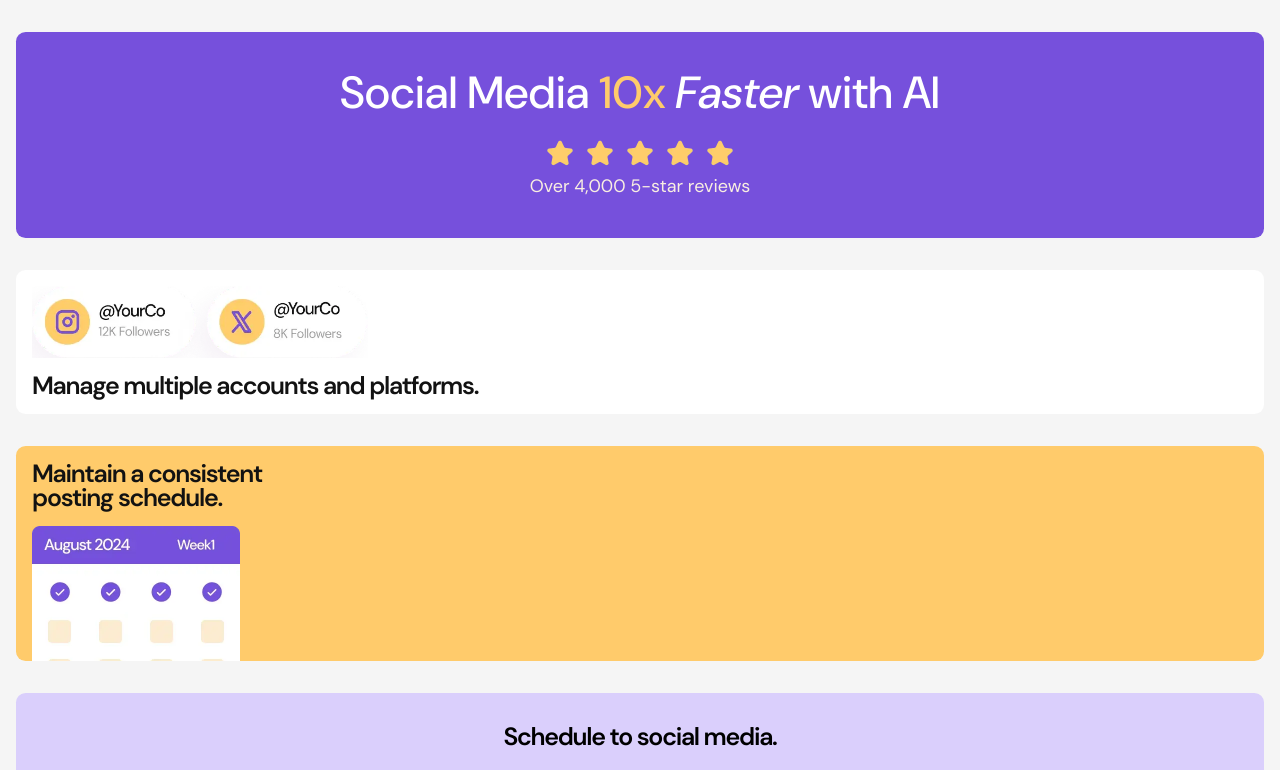
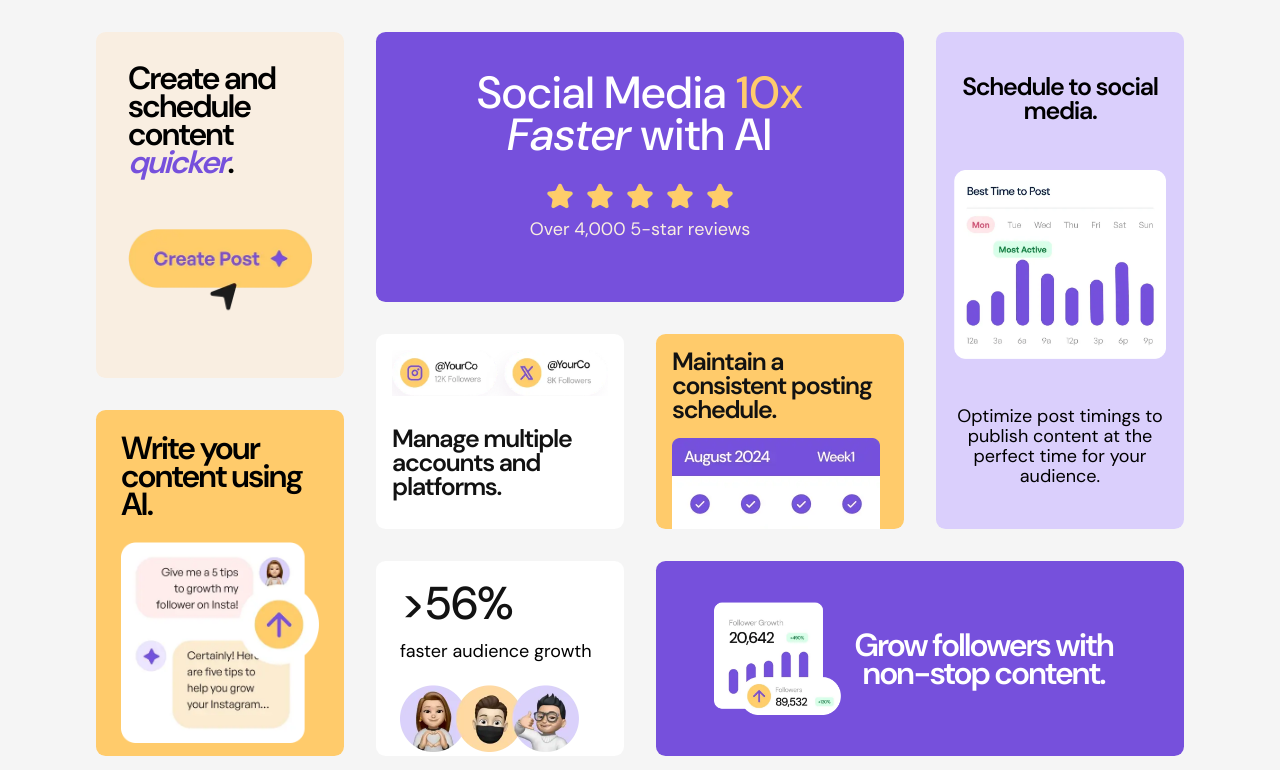
Before and after one commit to JustANipple/bento-grid, a website: page src/index.html in a window 1280 px wide. Shown: the top 770 px of the page. Drawn offline with Linux system fonts and the light colour scheme.

Commit message:
created grid for desktop

```diff
--- a/src/index.html
+++ b/src/index.html
@@ -12,9 +12,14 @@
     <title>Frontend Mentor | Bento grid</title>
     <link rel="stylesheet" href="output.css" />
   </head>
-  <body class="bg-[#f5f5f5]">
-    <main class="grid gap-y-8 px-4 pb-11 pt-8">
-      <div class="rounded-[0.6rem] bg-e_purple500 px-10 py-10 text-center">
+  <body class="flex h-[100vh] justify-center bg-[#f5f5f5] align-middle">
+    <!-- 12 columns and 10 rows -->
+    <main
+      class="grid gap-y-8 px-4 pb-11 pt-8 md:max-w-[70rem] md:grid-cols-12 md:grid-rows-10 md:gap-x-8"
+    >
+      <div
+        class="rounded-[0.6rem] bg-e_purple500 px-10 py-10 text-center md:col-start-4 md:col-end-10 md:row-start-1 md:row-end-5"
+      >
         <p
           class="text-[45px] font-e_weightMedium leading-[2.65rem] tracking-[0.035rem] text-e_white"
         >
@@ -30,7 +35,9 @@
           Over 4,000 5-star reviews
         </p>
       </div>
-      <div class="grid gap-y-4 rounded-[0.6rem] bg-e_white px-4 py-4">
+      <div
+        class="grid gap-y-4 rounded-[0.6rem] bg-e_white px-4 py-4 md:col-start-4 md:col-end-7 md:row-start-5 md:row-end-8"
+      >
         <div class="max-w-[21rem]">
           <img
             src="../assets/images/illustration-multiple-platforms.webp"
@@ -45,7 +52,7 @@
         </p>
       </div>
       <div
-        class="grid max-h-[215px] gap-y-4 overflow-hidden rounded-[0.6rem] bg-e_yellow500 px-4 py-4"
+        class="grid max-h-[215px] gap-y-4 overflow-hidden rounded-[0.6rem] bg-e_yellow500 px-4 py-4 md:col-start-7 md:col-end-10 md:row-start-5 md:row-end-8"
       >
         <p
           class="max-w-[300px] text-[25px] font-semibold leading-[1.5rem] tracking-tighter text-e_black"
@@ -61,7 +68,7 @@
         </div>
       </div>
       <div
-        class="grid place-items-center gap-y-6 rounded-[0.6rem] bg-e_purple100 px-[18px] py-8 text-center"
+        class="grid place-items-center gap-y-6 rounded-[0.6rem] bg-e_purple100 px-[18px] py-8 text-center md:col-start-10 md:col-end-13 md:row-start-1 md:row-end-8"
       >
         <p class="text-[25px] font-semibold leading-[1.5rem] tracking-tighter">
           Schedule to social media.
@@ -78,12 +85,13 @@
         </p>
       </div>
       <div
-        class="grid place-items-center gap-y-10 rounded-[0.6rem] bg-e_purple500 px-[58px] py-6 text-center"
+        class="grid place-items-center gap-y-10 rounded-[0.6rem] bg-e_purple500 px-[58px] py-6 text-center md:col-start-7 md:col-end-13 md:row-start-8 md:row-end-11 md:flex"
       >
         <div class="max-w-[21rem]">
           <img
             src="../assets/images/illustration-grow-followers.webp"
             alt="bar chart"
+            class="max-h-[12.5rem]"
           />
         </div>
         <p
@@ -92,7 +100,9 @@
           Grow followers with non-stop content.
         </p>
       </div>
-      <div class="grid rounded-[0.6rem] bg-e_white px-[24px] pb-6 pt-2">
+      <div
+        class="grid rounded-[0.6rem] bg-e_white px-[24px] pb-6 pt-2 md:col-start-4 md:col-end-7 md:row-start-8 md:row-end-11"
+      >
         <p class="text-[46px] font-e_weightMedium text-e_black">>56%</p>
         <p class="text-[18px]">faster audience growth</p>
         <img
@@ -101,7 +111,9 @@
           class="mt-5 max-h-[67px]"
         />
       </div>
-      <div class="grid gap-y-6 rounded-[0.6rem] bg-e_yellow100 px-[32px] py-8">
+      <div
+        class="grid gap-y-6 rounded-[0.6rem] bg-e_yellow100 px-[32px] py-8 md:col-start-1 md:col-end-4 md:row-start-1 md:row-end-6"
+      >
         <p class="text-[32px] font-semibold leading-[1.75rem] tracking-tighter">
           Create and schedule content
           <span class="italic text-e_purple500">quicker</span>.
@@ -112,7 +124,9 @@
           class="max-h-[5.675rem]"
         />
       </div>
-      <div class="grid gap-y-6 rounded-[0.6rem] bg-e_yellow500 px-[25px] py-6">
+      <div
+        class="grid gap-y-6 rounded-[0.6rem] bg-e_yellow500 px-[25px] py-6 md:col-start-1 md:col-end-4 md:row-start-6 md:row-end-11"
+      >
         <p class="text-[32px] font-semibold leading-[1.75rem] tracking-tighter">
           Write your content using AI.
         </p>
```
Also changed, not shown: src/output.css.
